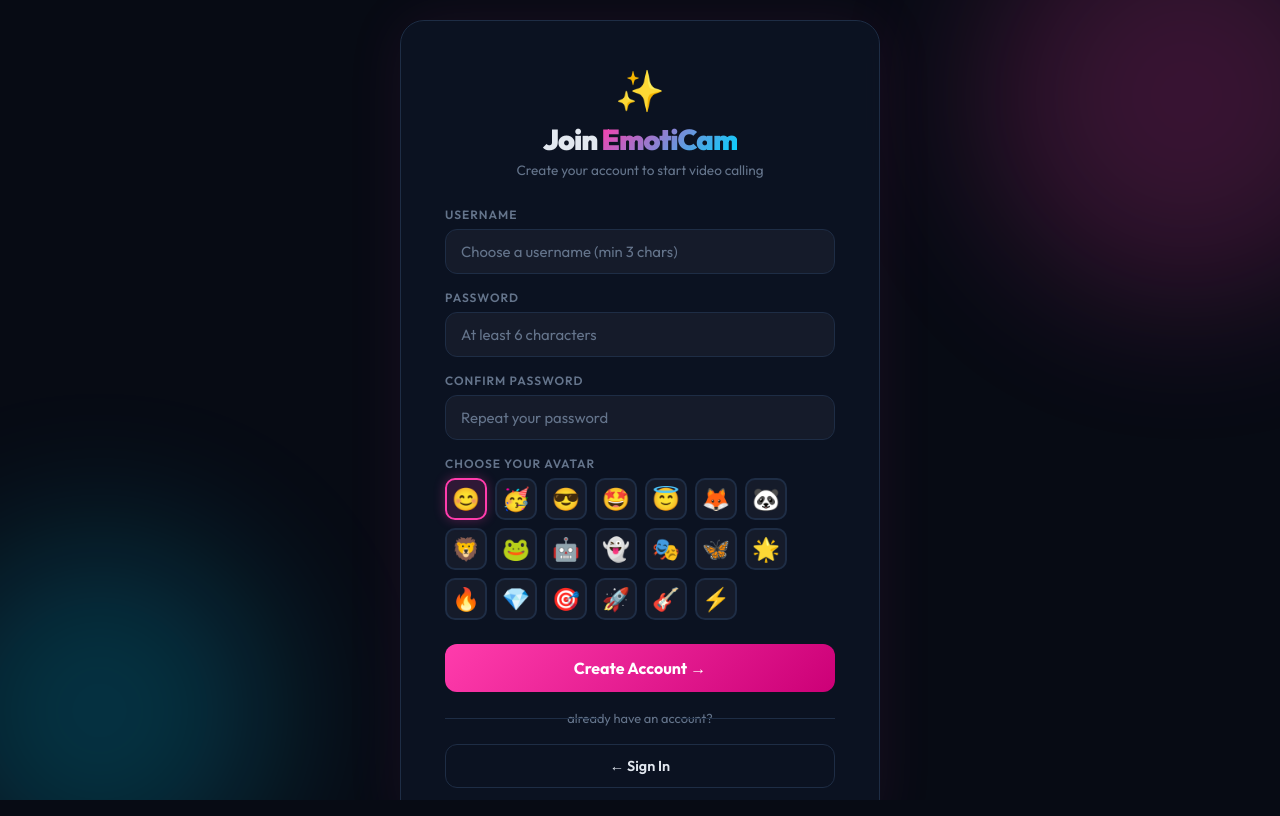
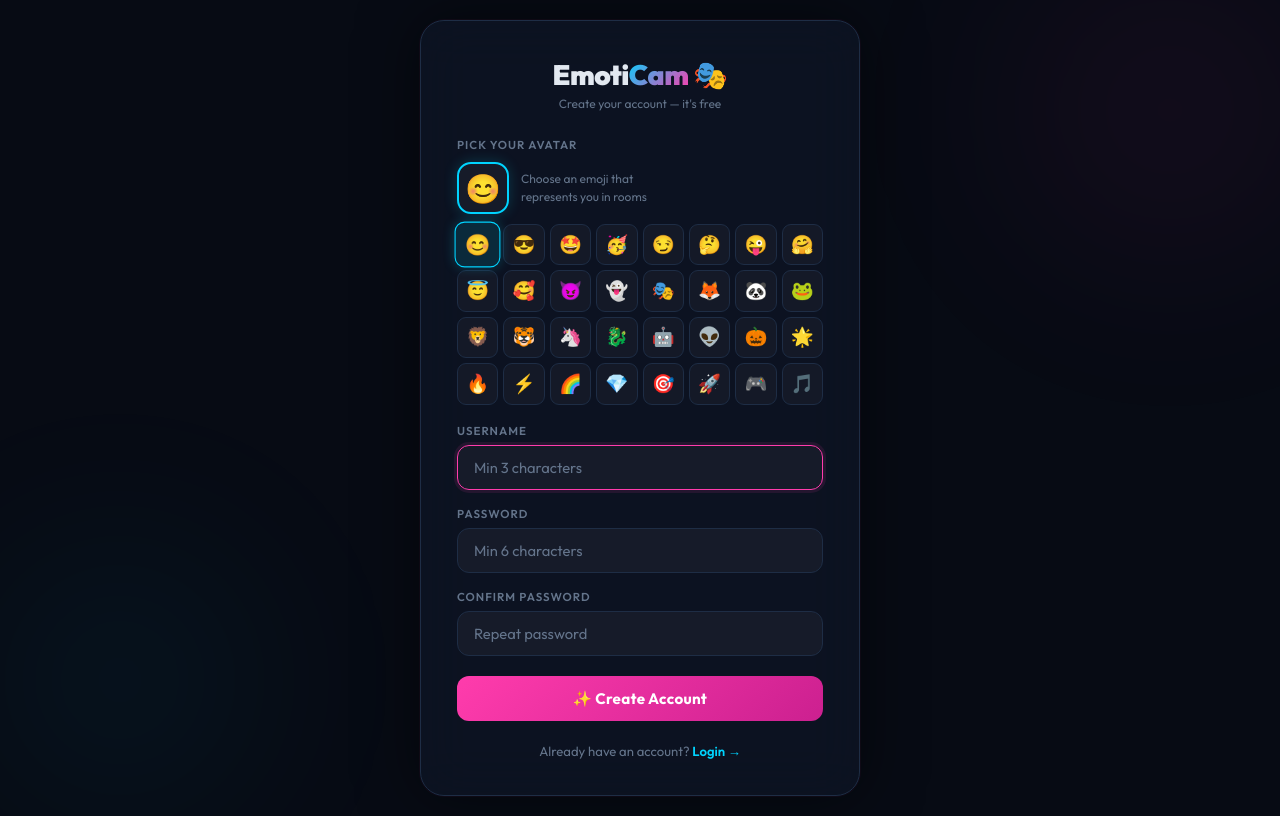
Before and after one commit to kanishka12-tech/TINYPROJECT, a Flask app: page /signup in a window 1280 px wide. Run offline with Flask 3, Linux system fonts and the light colour scheme.

Commit message:
Update signup.html

```diff
--- a/templates/signup.html
+++ b/templates/signup.html
@@ -6,143 +6,260 @@
 <title>EmotiCam — Sign Up</title>
 <link href="https://fonts.googleapis.com/css2?family=Outfit:wght@300;400;600;700;900&display=swap" rel="stylesheet"/>
 <style>
+/* ═══════════════════════════════════════════════ BASE */
 *{margin:0;padding:0;box-sizing:border-box;}
 :root{
-  --bg:#070b14;--surface:#0d1424;--card:#111827;
-  --border:#1e2d45;--accent:#00d4ff;--accent2:#ff3cac;
-  --green:#00ff88;--text:#e2e8f0;--muted:#64748b;
+  --bg:#070b14; --surface:#0d1424; --card:#0f1729;
+  --border:#1e2d45; --accent:#00d4ff; --accent2:#ff3cac;
+  --green:#00ff88; --yellow:#fbbf24; --red:#ef4444;
+  --text:#e2e8f0; --muted:#64748b;
 }
 body{
-  background:var(--bg);color:var(--text);
-  font-family:'Outfit',sans-serif;min-height:100vh;
-  display:flex;align-items:center;justify-content:center;
-  overflow-y:auto;padding:20px;
+  background:var(--bg); color:var(--text);
+  font-family:'Outfit',sans-serif;
+  min-height:100dvh; display:flex; flex-direction:column;
+  align-items:center; justify-content:center;
+  padding:20px; position:relative;
 }
-.bg-fx{position:fixed;inset:0;z-index:0;overflow:hidden;}
-.orb{position:absolute;border-radius:50%;filter:blur(80px);opacity:0.2;animation:drift 8s ease-in-out infinite;}
-.orb1{width:400px;height:400px;background:#ff3cac;top:-100px;right:-100px;animation-delay:0s;}
-.orb2{width:350px;height:350px;background:#00d4ff;bottom:-100px;left:-100px;animation-delay:3s;}
-@keyframes drift{0%,100%{transform:translate(0,0);}50%{transform:translate(25px,-15px);}}
 
-.card{
-  position:relative;z-index:1;
-  background:rgba(13,20,36,0.88);
-  border:1px solid var(--border);border-radius:24px;
-  padding:44px 44px;width:100%;max-width:480px;
-  backdrop-filter:blur(20px);
-  box-shadow:0 0 60px rgba(255,60,172,0.08);
+/* ── Ambient orbs ── */
+.orb{
+  position:fixed; border-radius:50%; filter:blur(90px);
+  pointer-events:none; z-index:0; opacity:0.35;
 }
-.logo{text-align:center;margin-bottom:28px;}
-.logo-icon{font-size:2.5rem;display:block;margin-bottom:6px;}
-.logo h1{font-size:1.8rem;font-weight:900;letter-spacing:-1px;}
-.logo h1 span{background:linear-gradient(135deg,var(--accent2),var(--accent));
-  -webkit-background-clip:text;-webkit-text-fill-color:transparent;}
-.logo p{color:var(--muted);font-size:0.85rem;margin-top:4px;}
+.orb-1{width:500px;height:500px;background:radial-gradient(circle,rgba(255,60,172,0.22),transparent 70%);top:-140px;right:-140px;}
+.orb-2{width:440px;height:440px;background:radial-gradient(circle,rgba(0,212,255,0.2),transparent 70%);bottom:-100px;left:-100px;}
 
-.form-group{margin-bottom:16px;}
-label{display:block;font-size:0.75rem;font-weight:600;
-  color:var(--muted);text-transform:uppercase;letter-spacing:1px;margin-bottom:7px;}
-input[type=text],input[type=password]{
-  width:100%;padding:12px 15px;
+/* ── Card ── */
+.auth-card{
+  position:relative; z-index:10;
+  width:100%; max-width:440px;
+  background:rgba(13,20,36,0.85);
+  border:1px solid var(--border);
+  border-radius:24px;
+  padding:36px 36px;
+  backdrop-filter:blur(24px);
+  box-shadow:0 0 60px rgba(0,0,0,0.5), 0 0 0 1px rgba(255,60,172,0.05);
+}
+
+/* ── Logo ── */
+.logo{text-align:center;margin-bottom:26px;}
+.logo-text{font-size:1.75rem;font-weight:900;letter-spacing:-0.5px;}
+.logo-text span{
+  background:linear-gradient(135deg,var(--accent),var(--accent2));
+  -webkit-background-clip:text;-webkit-text-fill-color:transparent;
+}
+.logo-sub{font-size:0.75rem;color:var(--muted);margin-top:4px;}
+
+/* ── Error banner ── */
+.error-banner{
+  background:rgba(239,68,68,0.1);
+  border:1px solid rgba(239,68,68,0.35);
+  border-radius:10px; padding:10px 14px;
+  font-size:0.8rem; color:#fca5a5;
+  margin-bottom:18px;
+  display:flex; align-items:center; gap:8px;
+}
+
+/* ── Fields ── */
+.field{margin-bottom:16px;}
+.field label{
+  display:block; font-size:0.72rem; font-weight:600;
+  color:var(--muted); text-transform:uppercase; letter-spacing:1px;
+  margin-bottom:7px;
+}
+.field input{
+  width:100%; padding:12px 16px;
   background:rgba(255,255,255,0.04);
-  border:1px solid var(--border);border-radius:12px;
-  color:var(--text);font-family:'Outfit',sans-serif;font-size:0.93rem;
-  outline:none;transition:all 0.2s;
+  border:1px solid var(--border); border-radius:12px;
+  color:var(--text); font-family:'Outfit',sans-serif;
+  font-size:0.92rem; outline:none;
+  transition:border-color 0.2s, box-shadow 0.2s;
 }
-input:focus{border-color:var(--accent2);box-shadow:0 0 0 3px rgba(255,60,172,0.12);}
-input::placeholder{color:var(--muted);}
+.field input:focus{
+  border-color:var(--accent2);
+  box-shadow:0 0 0 3px rgba(255,60,172,0.1);
+}
+.field input::placeholder{color:var(--muted);}
 
-/* Avatar picker */
-.avatar-picker{display:flex;flex-wrap:wrap;gap:8px;margin-top:6px;}
-.avatar-opt{
-  width:42px;height:42px;border-radius:10px;
-  border:2px solid var(--border);background:rgba(255,255,255,0.04);
-  font-size:1.4rem;cursor:pointer;display:flex;align-items:center;
-  justify-content:center;transition:all 0.15s;
+/* ── Avatar picker ── */
+.avatar-section{margin-bottom:18px;}
+.avatar-section label{
+  display:block; font-size:0.72rem; font-weight:600;
+  color:var(--muted); text-transform:uppercase; letter-spacing:1px;
+  margin-bottom:10px;
 }
-.avatar-opt:hover{border-color:var(--accent2);transform:scale(1.1);}
-.avatar-opt.selected{border-color:var(--accent2);background:rgba(255,60,172,0.15);
-  box-shadow:0 0 12px rgba(255,60,172,0.3);}
+.avatar-preview{
+  display:flex; align-items:center; gap:12px;
+  margin-bottom:10px;
+}
+.avatar-display{
+  width:52px; height:52px;
+  background:rgba(255,255,255,0.04);
+  border:2px solid var(--accent);
+  border-radius:14px;
+  display:flex; align-items:center; justify-content:center;
+  font-size:1.8rem;
+  box-shadow:0 0 14px rgba(0,212,255,0.2);
+  transition:all 0.25s;
+}
+.avatar-hint{font-size:0.75rem;color:var(--muted);line-height:1.5;}
+
+.emoji-grid{
+  display:grid; grid-template-columns:repeat(8,1fr); gap:5px;
+}
+.emoji-option{
+  width:100%; aspect-ratio:1;
+  background:rgba(255,255,255,0.03);
+  border:1px solid var(--border);
+  border-radius:9px; font-size:1.15rem;
+  cursor:pointer; transition:all 0.15s;
+  display:flex; align-items:center; justify-content:center;
+}
+.emoji-option:hover{
+  background:rgba(0,212,255,0.08);
+  border-color:rgba(0,212,255,0.4);
+  transform:scale(1.12);
+}
+.emoji-option.selected{
+  background:rgba(0,212,255,0.12);
+  border-color:var(--accent);
+  box-shadow:0 0 10px rgba(0,212,255,0.25);
+  transform:scale(1.12);
+}
+
+/* Hidden input that stores chosen avatar */
 #avatarInput{display:none;}
 
-.btn-main{
-  width:100%;padding:14px;
-  background:linear-gradient(135deg,var(--accent2),#cc0077);
-  border:none;border-radius:12px;
-  color:#fff;font-family:'Outfit',sans-serif;
-  font-size:1rem;font-weight:700;
-  cursor:pointer;transition:all 0.2s;margin-top:8px;
+/* ── Submit ── */
+.btn-primary{
+  width:100%; padding:13px;
+  background:linear-gradient(135deg,var(--accent2),#cc2090);
+  border:none; border-radius:12px;
+  color:#fff; font-family:'Outfit',sans-serif;
+  font-size:0.95rem; font-weight:700;
+  cursor:pointer; transition:all 0.2s;
+  margin-top:4px; letter-spacing:0.3px;
 }
-.btn-main:hover{transform:translateY(-2px);box-shadow:0 8px 25px rgba(255,60,172,0.35);}
-.error{
-  background:rgba(239,68,68,0.12);border:1px solid rgba(239,68,68,0.3);
-  border-radius:10px;padding:11px 14px;
-  color:#fca5a5;font-size:0.84rem;margin-bottom:16px;
+.btn-primary:hover{
+  background:linear-gradient(135deg,#ff5ec4,#e0258b);
+  box-shadow:0 0 24px rgba(255,60,172,0.35);
+  transform:translateY(-1px);
 }
-.divider{text-align:center;color:var(--muted);font-size:0.8rem;margin:18px 0;position:relative;}
-.divider::before,.divider::after{content:'';position:absolute;top:50%;width:40%;height:1px;background:var(--border);}
-.divider::before{left:0;}.divider::after{right:0;}
-.link-btn{
-  display:block;text-align:center;padding:12px;
-  border:1px solid var(--border);border-radius:12px;
-  color:var(--text);text-decoration:none;font-size:0.9rem;font-weight:600;transition:all 0.2s;
+.btn-primary:active{transform:translateY(0);}
+
+/* ── Footer ── */
+.auth-footer{
+  text-align:center; margin-top:22px;
+  font-size:0.82rem; color:var(--muted);
 }
-.link-btn:hover{border-color:var(--accent);color:var(--accent);}
+.auth-footer a{
+  color:var(--accent); text-decoration:none; font-weight:600;
+}
+.auth-footer a:hover{opacity:0.8; text-decoration:underline;}
+
+/* scrollbar */
+::-webkit-scrollbar{width:3px;}
+::-webkit-scrollbar-thumb{background:var(--border);border-radius:3px;}
 </style>
 </head>
 <body>
-<div class="bg-fx">
-  <div class="orb orb1"></div>
-  <div class="orb orb2"></div>
-</div>
-<div class="card">
+
+<div class="orb orb-1"></div>
+<div class="orb orb-2"></div>
+
+<div class="auth-card">
+
   <div class="logo">
-    <span class="logo-icon">✨</span>
-    <h1>Join <span>EmotiCam</span></h1>
-    <p>Create your account to start video calling</p>
+    <div class="logo-text">Emoti<span>Cam</span> 🎭</div>
+    <div class="logo-sub">Create your account — it's free</div>
   </div>
 
   {% if error %}
-  <div class="error">⚠️ {{ error }}</div>
+  <div class="error-banner">⚠️ {{ error }}</div>
   {% endif %}
 
-  <form method="POST">
-    <div class="form-group">
-      <label>Username</label>
-      <input type="text" name="username" placeholder="Choose a username (min 3 chars)" required autocomplete="off"/>
-    </div>
-    <div class="form-group">
-      <label>Password</label>
-      <input type="password" name="password" placeholder="At least 6 characters" required/>
-    </div>
-    <div class="form-group">
-      <label>Confirm Password</label>
-      <input type="password" name="confirm" placeholder="Repeat your password" required/>
-    </div>
-    <div class="form-group">
-      <label>Choose Your Avatar</label>
-      <div class="avatar-picker">
-        {% set avatars = ['😊','🥳','😎','🤩','😇','🦊','🐼','🦁','🐸','🤖','👻','🎭','🦋','🌟','🔥','💎','🎯','🚀','🎸','⚡'] %}
-        {% for av in avatars %}
-        <div class="avatar-opt {% if loop.first %}selected{% endif %}"
-             onclick="selectAvatar(this,'{{ av }}')">{{ av }}</div>
-        {% endfor %}
+  <form method="POST" action="/signup" autocomplete="off" id="signupForm">
+
+    <!-- Avatar picker -->
+    <div class="avatar-section">
+      <label>Pick Your Avatar</label>
+      <div class="avatar-preview">
+        <div class="avatar-display" id="avatarDisplay">😊</div>
+        <div class="avatar-hint">Choose an emoji that<br>represents you in rooms</div>
       </div>
+      <div class="emoji-grid" id="emojiGrid"></div>
       <input type="hidden" name="avatar" id="avatarInput" value="😊"/>
     </div>
-    <button type="submit" class="btn-main">Create Account →</button>
+
+    <div class="field">
+      <label>Username</label>
+      <input type="text" name="username" placeholder="Min 3 characters"
+             autocomplete="off" required autofocus minlength="3" maxlength="20"/>
+    </div>
+
+    <div class="field">
+      <label>Password</label>
+      <input type="password" name="password" placeholder="Min 6 characters"
+             autocomplete="new-password" required minlength="6"/>
+    </div>
+
+    <div class="field">
+      <label>Confirm Password</label>
+      <input type="password" name="confirm" placeholder="Repeat password"
+             autocomplete="new-password" required minlength="6"/>
+    </div>
+
+    <button type="submit" class="btn-primary">✨ Create Account</button>
+
   </form>
 
-  <div class="divider">already have an account?</div>
-  <a href="/login" class="link-btn">← Sign In</a>
+  <div class="auth-footer">
+    Already have an account?
+    <a href="/login">Login →</a>
+  </div>
+
 </div>
 
 <script>
-function selectAvatar(el, emoji) {
-  document.querySelectorAll('.avatar-opt').forEach(e => e.classList.remove('selected'));
-  el.classList.add('selected');
+// ── Avatar emoji options ──────────────────────────────────────
+const AVATARS = [
+  '😊','😎','🤩','🥳','😏','🤔','😜','🤗',
+  '😇','🥰','😈','👻','🎭','🦊','🐼','🐸',
+  '🦁','🐯','🦄','🐉','🤖','👽','🎃','🌟',
+  '🔥','⚡','🌈','💎','🎯','🚀','🎮','🎵',
+];
+
+let selected = '😊';
+
+function renderGrid() {
+  const grid = document.getElementById('emojiGrid');
+  grid.innerHTML = AVATARS.map(e => `
+    <button type="button" class="emoji-option ${e===selected?'selected':''}"
+            onclick="pickAvatar('${e}')" title="${e}">${e}</button>
+  `).join('');
+}
+
+function pickAvatar(emoji) {
+  selected = emoji;
+  document.getElementById('avatarDisplay').textContent = emoji;
   document.getElementById('avatarInput').value = emoji;
+  renderGrid();
 }
+
+renderGrid();
+
+// Client-side password match validation
+document.getElementById('signupForm').addEventListener('submit', function(e) {
+  const p = this.querySelector('[name=password]').value;
+  const c = this.querySelector('[name=confirm]').value;
+  if (p !== c) {
+    e.preventDefault();
+    // Flask will handle the real validation too, but give instant feedback
+    alert('Passwords do not match!');
+  }
+});
 </script>
+
 </body>
 </html>
```
